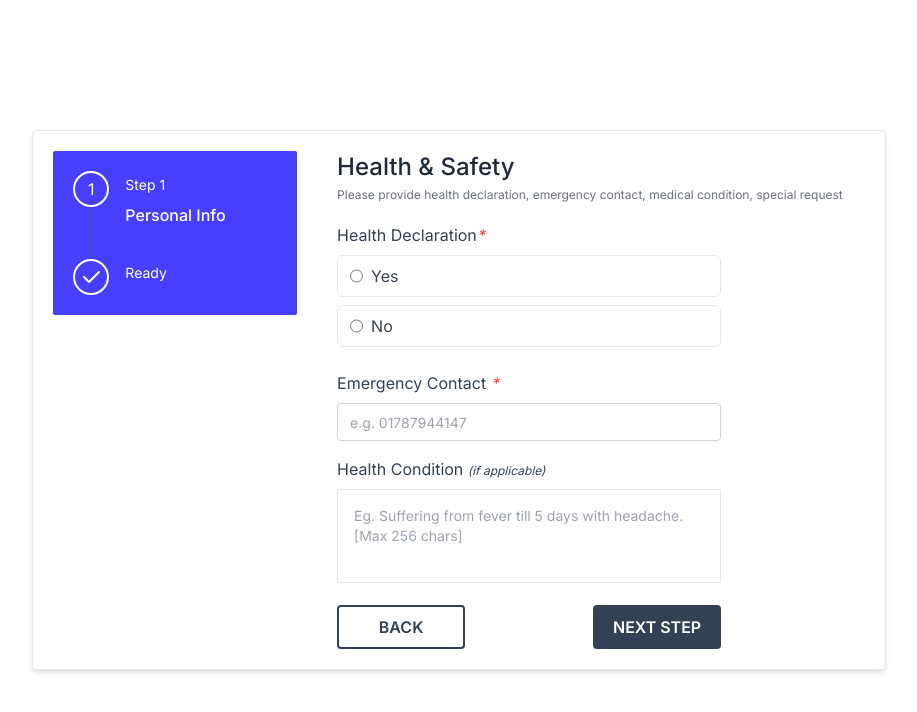
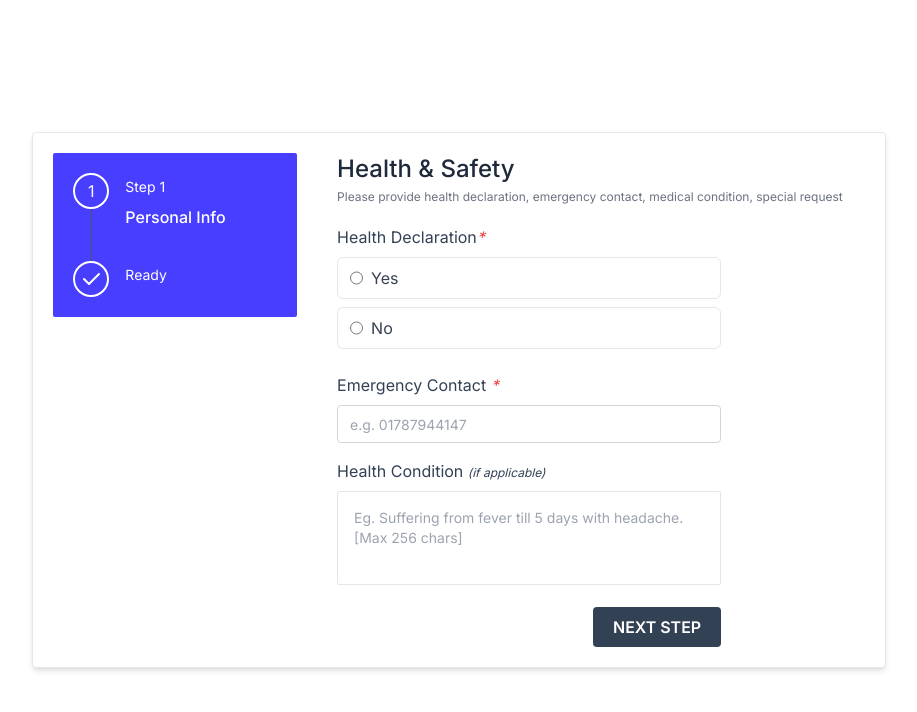
Before and after one commit to abujakariacse/ph-multi-step-form, a Next.js app: page / in a window 1280 px wide. Shown: the top 712 px of the page, without its empty margins (181-1098 px from the left). Built offline with nearby package versions, Linux system fonts and the light colour scheme.

Commit message:
stepper control

```diff
--- a/app/page.js
+++ b/app/page.js
@@ -1,10 +1,29 @@
-import StepControl from "@/components/StepControl";
+"use client";
 import Stepper from "@/components/Stepper";
+import StepperControl from "@/components/StepperControl";
 import Health from "@/components/steps/Health";
 import PersonalInfo from "@/components/steps/PersonalInfo";
 import TravelPreference from "@/components/steps/TravelPreference";
 
+import { useState } from "react";
 export default function Home() {
+  const [currentStep, setCurrentStep] = useState(1);
+
+  console.log({ currentStep });
+  const steps = [
+    "Personal Information",
+    "Travel Preference",
+    "Health & Safety",
+    "Complete",
+  ];
+
+  const handleClick = (direction) => {
+    let newStep = currentStep;
+
+    direction === "next" ? newStep++ : newStep--;
+    newStep > 0 && newStep <= steps.length && setCurrentStep(newStep);
+  };
+
   return (
     <div className="flex items-center justify-center min-h-screen">
       <div className="mx-auto rounded bg-white shadow-md md:w-8/12 p-5 border">
@@ -21,7 +40,11 @@ export default function Home() {
               {/* <TravelPreference /> */}
               <Health />
             </div>
-            <StepControl />
+            <StepperControl
+              handleClick={handleClick}
+              currentStep={currentStep}
+              steps={steps}
+            />
           </div>
         </div>
       </div>
--- a/components/StepControl.jsx
+++ /dev/null
@@ -1,19 +0,0 @@
-const StepControl = () => {
-  return (
-    <div className="max-w-sm">
-      <div className={`container flex justify-between`}>
-        <button
-          className={`cursor-pointer rounded border-2 border-slate-700 bg-white py-2 w-32 font-semibold uppercase text-slate-700 transition duration-150 ease-in-out hover:bg-red-500 hover:border-red-500 hover:text-white `}
-        >
-          Back
-        </button>
-
-        <button className="justify-end cursor-pointer rounded bg-slate-700 py-2 w-32 font-semibold uppercase text-white transition duration-150 ease-in-out hover:bg-green-500 hover:text-white">
-          Next Step
-        </button>
-      </div>
-    </div>
-  );
-};
-
-export default StepControl;
--- /dev/null
+++ b/components/StepperControl.jsx
@@ -0,0 +1,29 @@
+const StepperControl = ({ steps, currentStep, handleClick }) => {
+  return (
+    <div className="max-w-sm">
+      <div
+        className={`container flex ${
+          currentStep > 1 ? "justify-between" : "justify-end"
+        }`}
+      >
+        {currentStep !== 1 && (
+          <button
+            onClick={() => handleClick()}
+            className={`cursor-pointer rounded border-2 border-slate-700 bg-white py-2 w-32 font-semibold uppercase text-slate-700 transition duration-150 ease-in-out hover:bg-red-500 hover:border-red-500 hover:text-white select-none `}
+          >
+            Back
+          </button>
+        )}
+
+        <button
+          onClick={() => handleClick("next")}
+          className="justify-end cursor-pointer rounded bg-slate-700 py-2 w-32 font-semibold uppercase text-white transition duration-150 ease-in-out hover:bg-green-500 hover:text-white select-none"
+        >
+          {currentStep === steps.length - 1 ? "Submit Info" : "Next Step"}
+        </button>
+      </div>
+    </div>
+  );
+};
+
+export default StepperControl;
```
